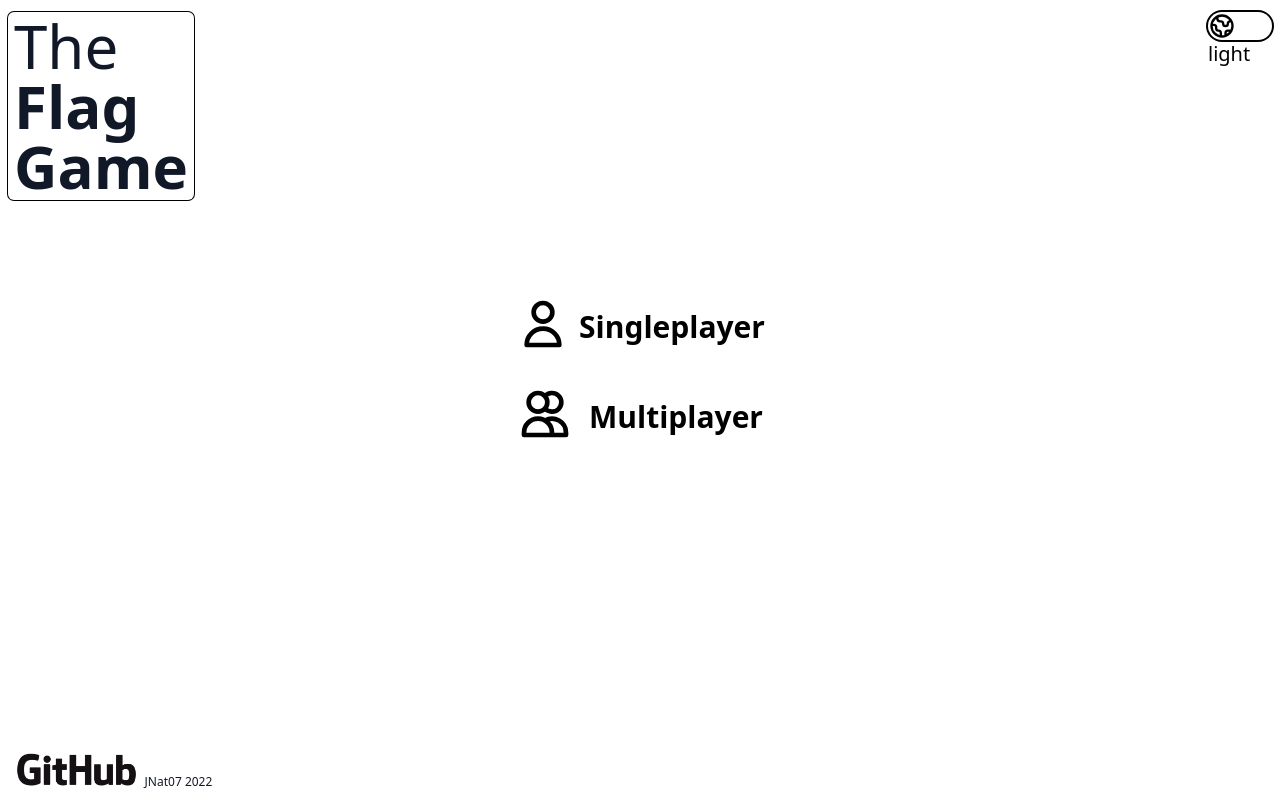
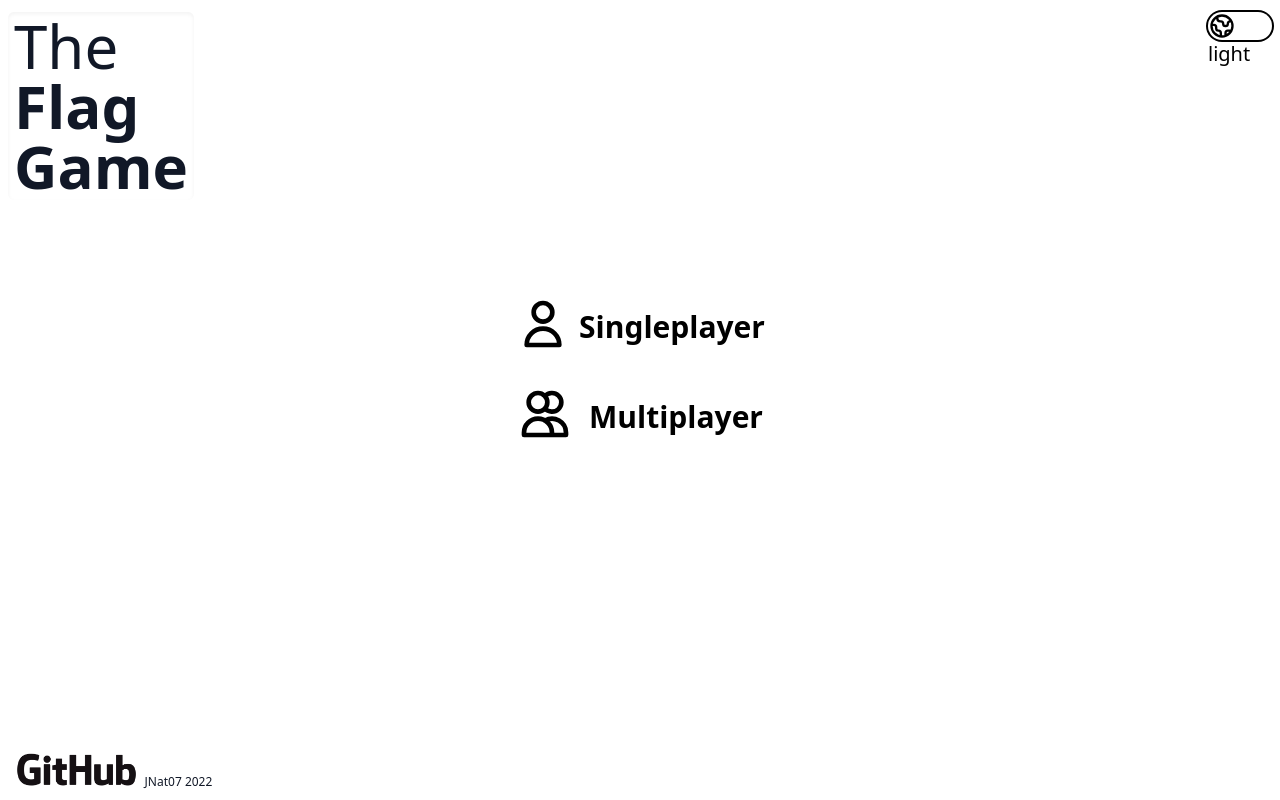
Before and after one commit to JNat07/flag-game-frontend, a Next.js app: page / in a window 1280 px wide. Built offline with nearby package versions, Linux system fonts and the light colour scheme.

Commit message:
update styling

```diff
--- a/components/FlagGameText.tsx
+++ b/components/FlagGameText.tsx
@@ -3,7 +3,7 @@ import * as React from "react";
 
 const FlagGameText: React.FC = () => (
     <motion.div
-        className=" w-fit rounded-md bg-opacity-70 p-1 px-1.5 ring-1 ring-black prose-h1:m-0 dark:ring-white "
+        className=" w-fit rounded-md bg-opacity-70 p-1 px-1.5 shadow-inner prose-h1:m-0 dark:ring-1 dark:ring-white "
         whileTap={{ scale: 0.98 }}
     >
         <h1 className="text-3xl font-medium cursor-pointer select-none lg:text-6xl ">
```
